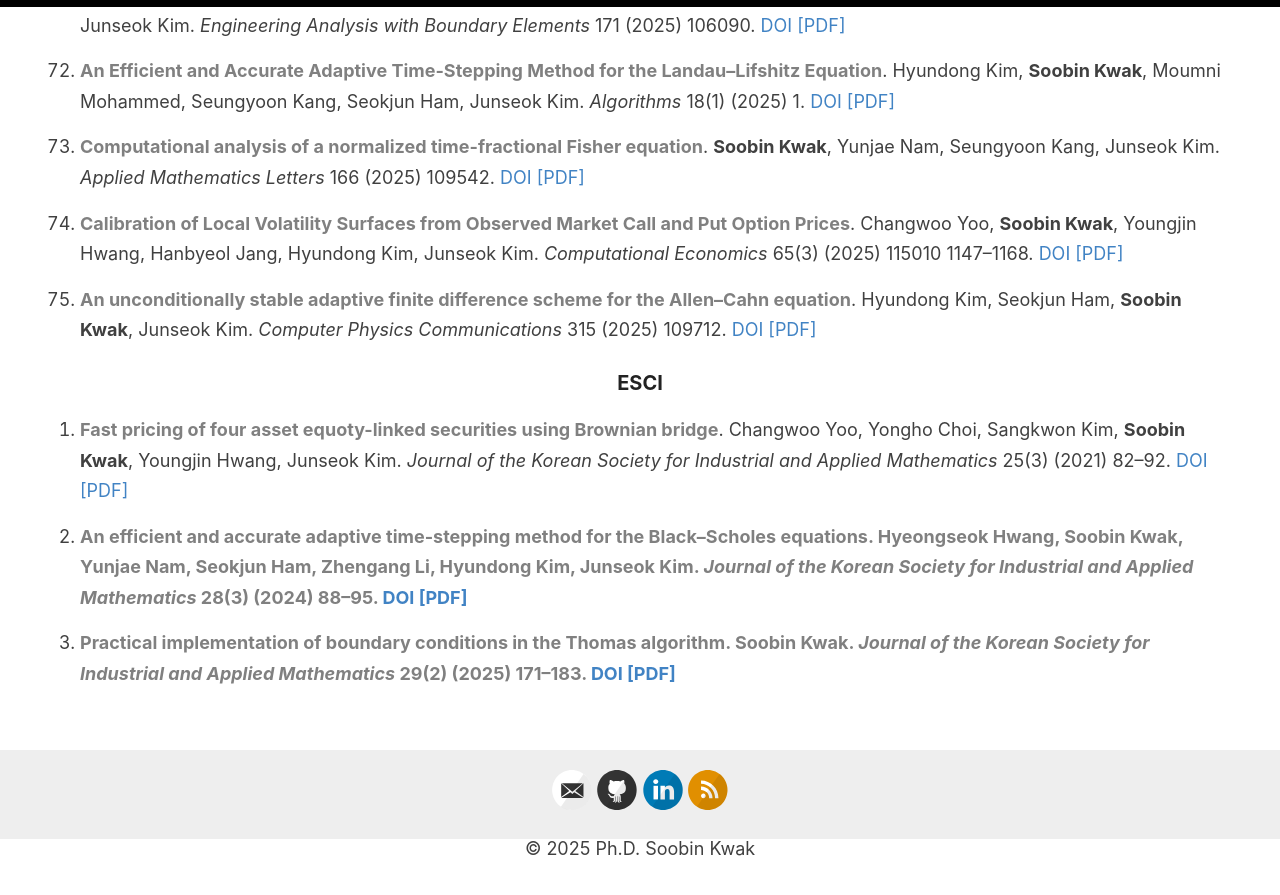
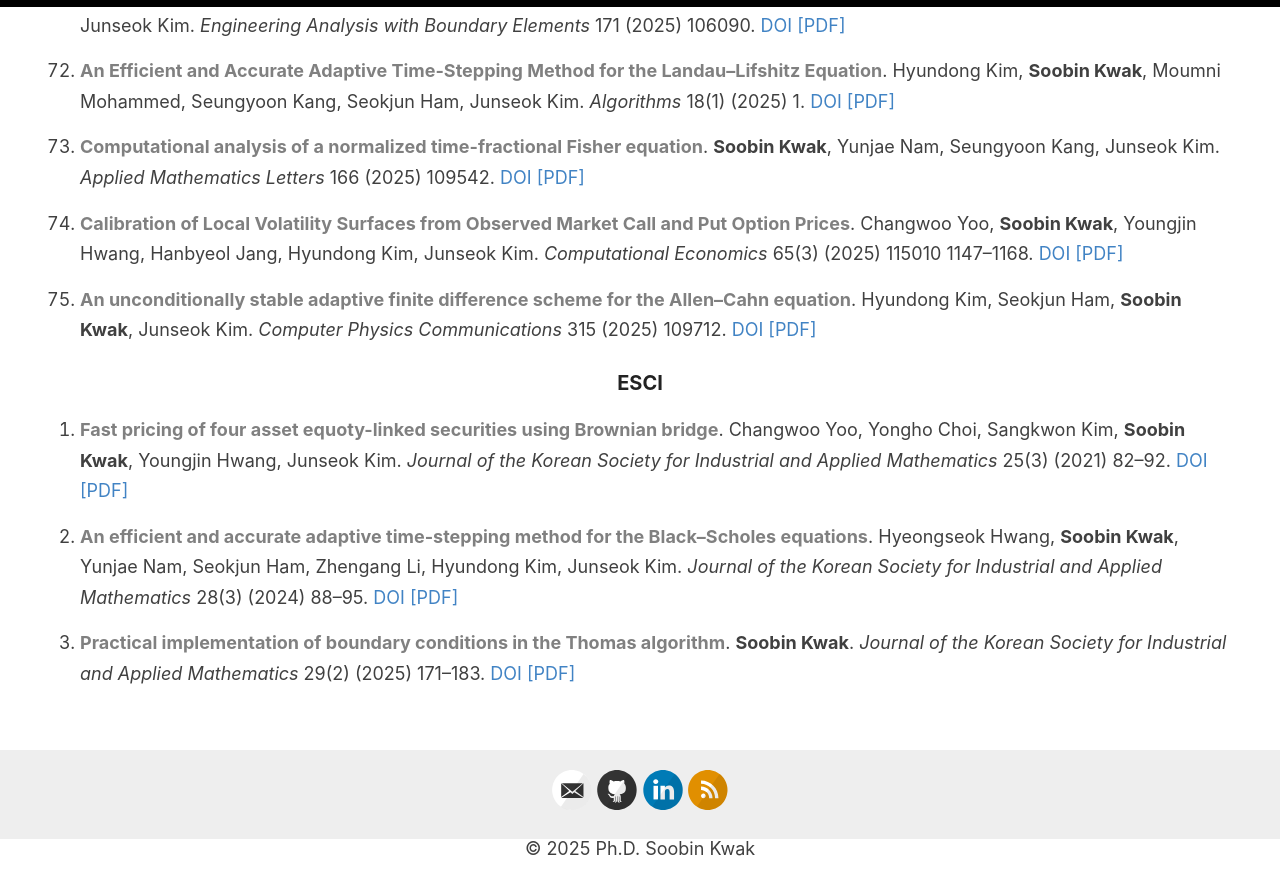
Before and after one commit to skwak/skwak.github.io, a Jekyll site: the page built from _pages/Publications.md, in a window 1280 px wide and 900 px high, scrolled down 6347 px. Shown: the top 895 px of the window. Built offline with Jekyll 4.4.1, drawn with Linux system fonts in a browser that asks for light colours; some of the changed lines change nothing that is shown.

Commit message:
Update Publications.md

```diff
--- a/_pages/Publications.md
+++ b/_pages/Publications.md
@@ -172,6 +172,6 @@ Various numerical schemes and analysis for the conservative Allen–Cahn equatio
 
 1. <span style="color:#808080; font-weight: bold;">Fast pricing of four asset equoty-linked securities using Brownian bridge</span>. Changwoo Yoo, Yongho Choi, Sangkwon Kim, **Soobin Kwak**, Youngjin Hwang, Junseok Kim. *Journal of the Korean Society for Industrial and Applied Mathematics* 25(3) (2021) 82–92. [DOI](https://doi.org/10.12941/jksiam.2021.25.082) [[PDF]](../papers/jksiam.2021.25.082.pdf)
 
-1. <span style="color:#808080; font-weight: bold;">An efficient and accurate adaptive time-stepping method for the Black–Scholes equations. Hyeongseok Hwang, **Soobin Kwak**, Yunjae Nam, Seokjun Ham, Zhengang Li, Hyundong Kim, Junseok Kim. *Journal of the Korean Society for Industrial and Applied Mathematics* 28(3) (2024) 88–95. [DOI](https://doi.org/10.12941/jksiam.2024.28.088) [[PDF]](../papers/jksiam.2024.28.088.pdf)
+1. <span style="color:#808080; font-weight: bold;">An efficient and accurate adaptive time-stepping method for the Black–Scholes equations</span>. Hyeongseok Hwang, **Soobin Kwak**, Yunjae Nam, Seokjun Ham, Zhengang Li, Hyundong Kim, Junseok Kim. *Journal of the Korean Society for Industrial and Applied Mathematics* 28(3) (2024) 88–95. [DOI](https://doi.org/10.12941/jksiam.2024.28.088) [[PDF]](../papers/jksiam.2024.28.088.pdf)
 
-1. <span style="color:#808080; font-weight: bold;">Practical implementation of boundary conditions in the Thomas algorithm. **Soobin Kwak**. *Journal of the Korean Society for Industrial and Applied Mathematics* 29(2) (2025) 171–183. [DOI](https://doi.org/10.12941/jksiam.2025.29.171) [[PDF]](../papers/jksiam.2025.29.171.pdf)
+1. <span style="color:#808080; font-weight: bold;">Practical implementation of boundary conditions in the Thomas algorithm</span>. **Soobin Kwak**. *Journal of the Korean Society for Industrial and Applied Mathematics* 29(2) (2025) 171–183. [DOI](https://doi.org/10.12941/jksiam.2025.29.171) [[PDF]](../papers/jksiam.2025.29.171.pdf)
```
